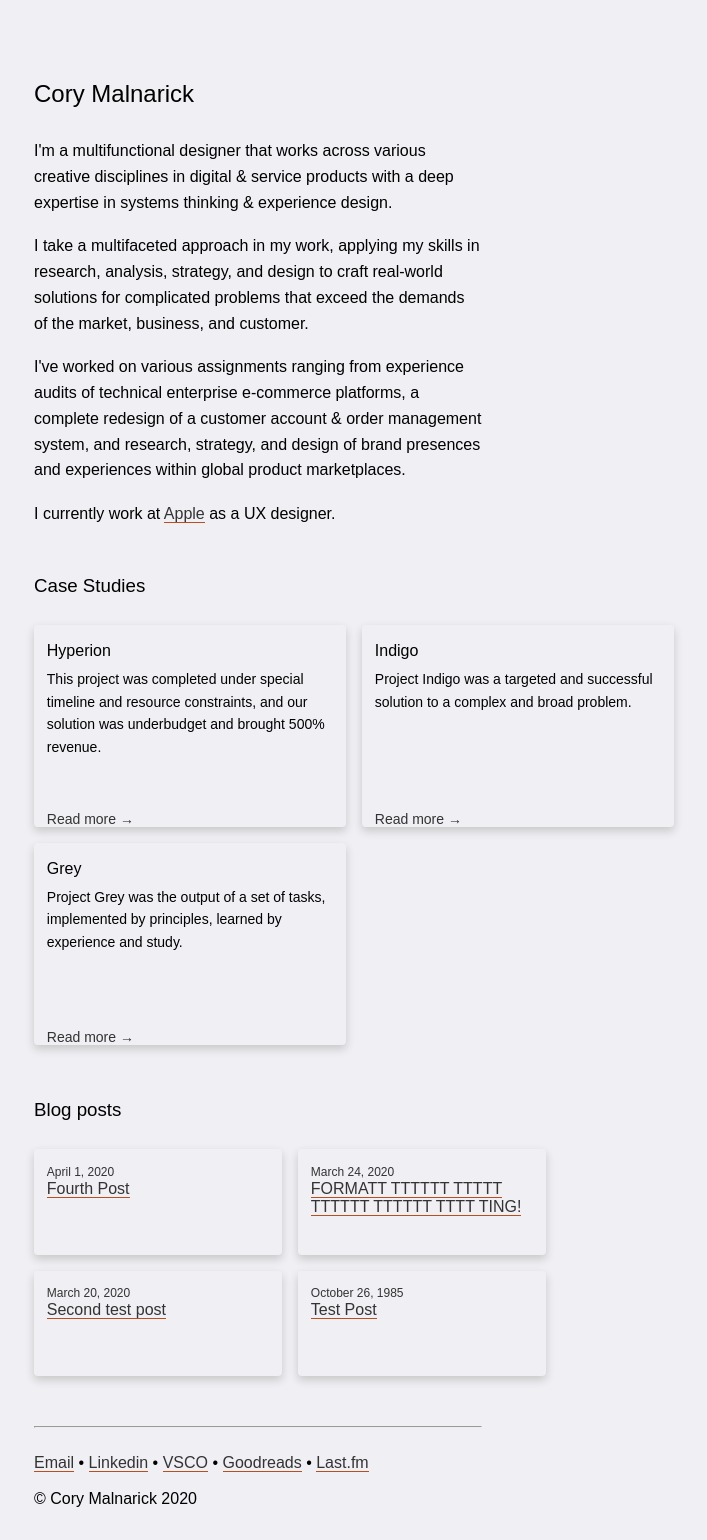
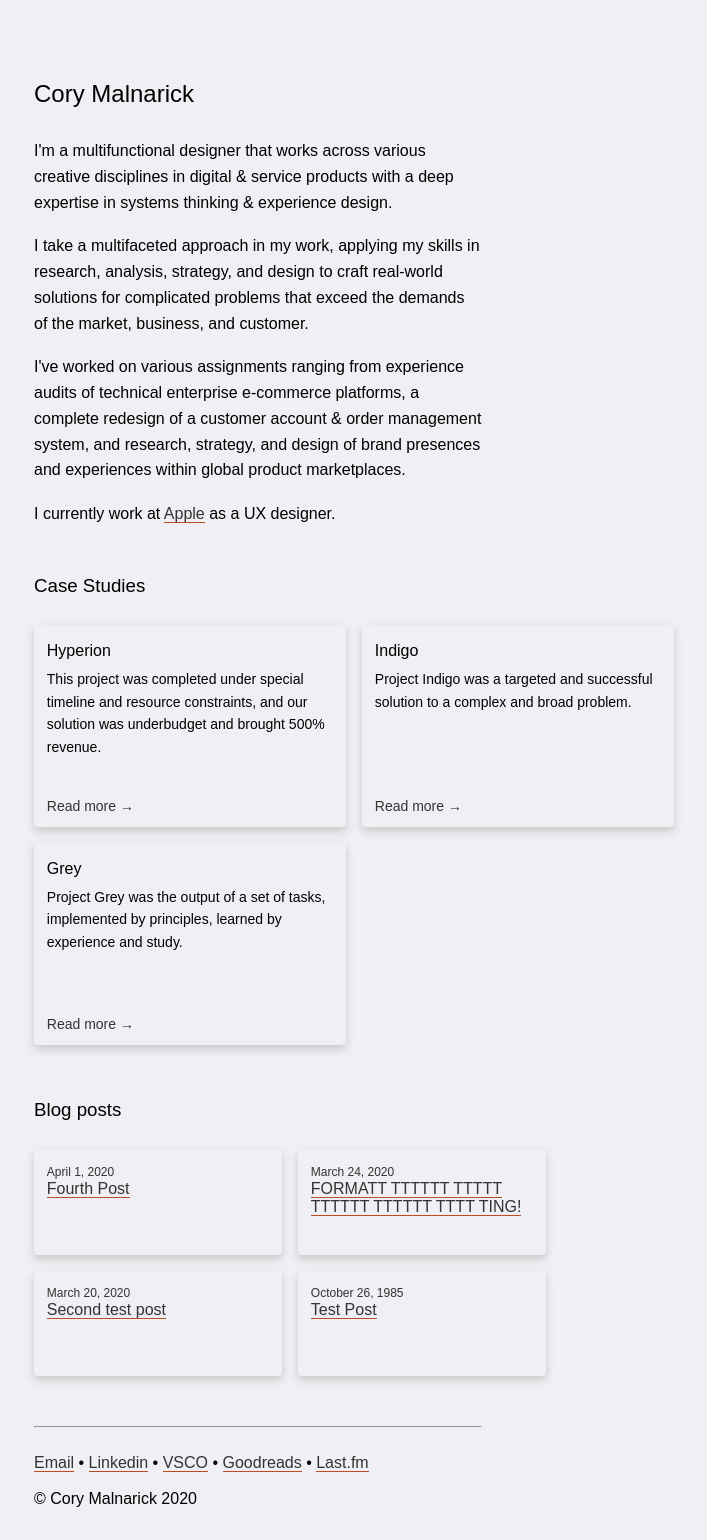
Before and after one commit to foundmonster/foundmonster.github.io, a Jekyll site: the page built from index.html, in a window 1280 px wide. Shown: the whole page, without its empty margins (30-737 px from the left). Built offline with Jekyll 4.4.1, drawn with Linux system fonts in a browser that asks for light colours; some web fonts are replaced.

Commit message:
cleaning code

```diff
--- a/_sass/main.scss
+++ b/_sass/main.scss
@@ -177,7 +177,7 @@ li {
 
 .projectlistlink {
     position: absolute;
-    bottom: 0;
+    bottom: 0.8rem;
 }
 
 a:link.projectlistlink {
```
